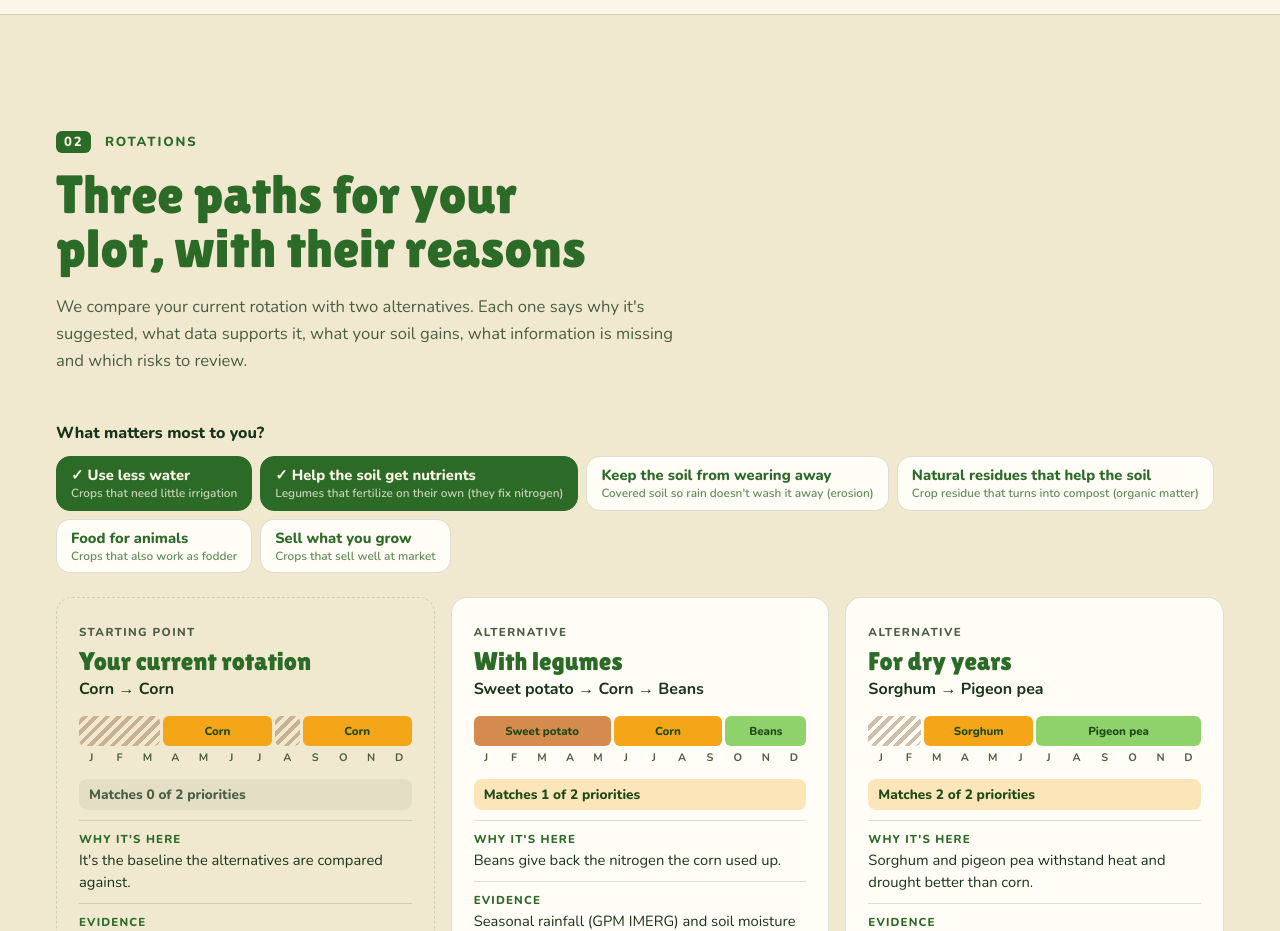
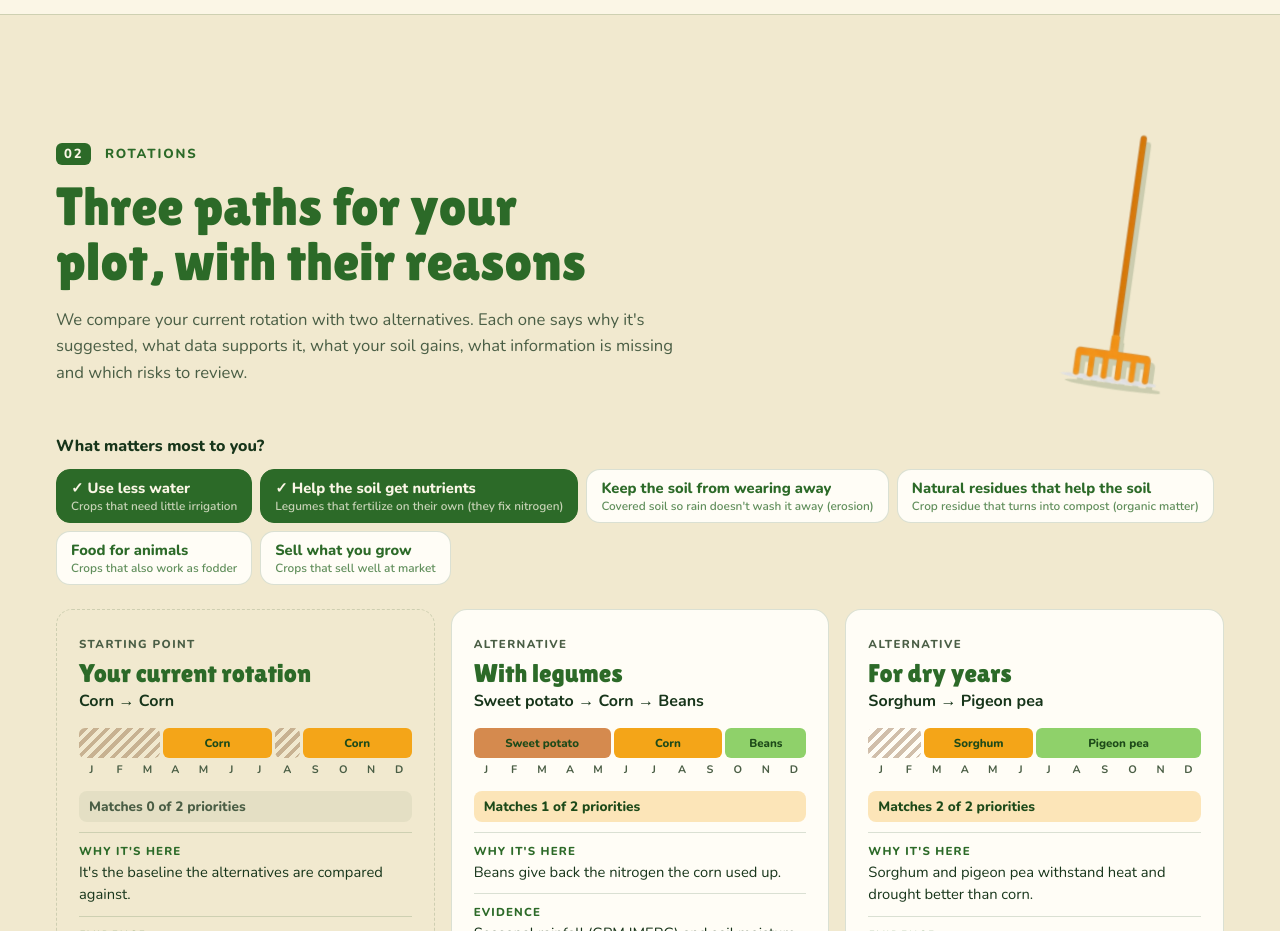
Before and after one commit to englszz/NASA-SPACE-APPS, a Next.js app: page / in a window 1280 px wide. Shown: the part 1580-2511 px from the top of the page. Built offline with nearby package versions, Linux system fonts and the light colour scheme; no server answers; a web font is replaced by a local one.

Commit message:
Rastrillo (imagen 4) al lado del título de la sección Rotaciones

```diff
--- a/app/Sections.tsx
+++ b/app/Sections.tsx
@@ -295,6 +295,7 @@ export function RotationSection() {
   return (
     <section id="rotaciones" className="band bandCream bandSand">
       <div className="container">
+        <div className="headWithArt">
           <SectionHead
             n="02"
             eyebrow={t("Rotaciones", "Rotations")}
@@ -304,6 +305,14 @@ export function RotationSection() {
               "We compare your current rotation with two alternatives. Each one says why it's suggested, what data supports it, what your soil gains, what information is missing and which risks to review.",
             )}
           />
+          <Image
+            src="/rastrillo.png"
+            alt={t("Rastrillo de Ramoncito", "Ramoncito's rake")}
+            width={240}
+            height={600}
+            className="sectionArt sectionArtTall"
+          />
+        </div>
 
         <div className="priorities">
           <p className="prioritiesLabel">{t("¿Qué es lo más importante para ti?", "What matters most to you?")}</p>
--- a/app/globals.css
+++ b/app/globals.css
@@ -3679,3 +3679,19 @@ button.ctaSmall {
     font-size: 0.82rem;
   }
 }
+
+/* imagen alta y delgada (el rastrillo de la sección Rotaciones) */
+.sectionArtTall {
+  width: auto;
+  height: clamp(170px, 20vw, 260px);
+  margin-right: clamp(0px, 4vw, 48px);
+  transform: rotate(8deg);
+  filter: drop-shadow(5px 6px 0 rgba(29, 74, 25, 0.18));
+}
+
+@media (max-width: 820px) {
+  .sectionArtTall {
+    height: 150px;
+    margin-right: 0;
+  }
+}
```
Also changed, not shown: public/rastrillo.png (added). Lines whose indentation alone changed are shown as unchanged.
